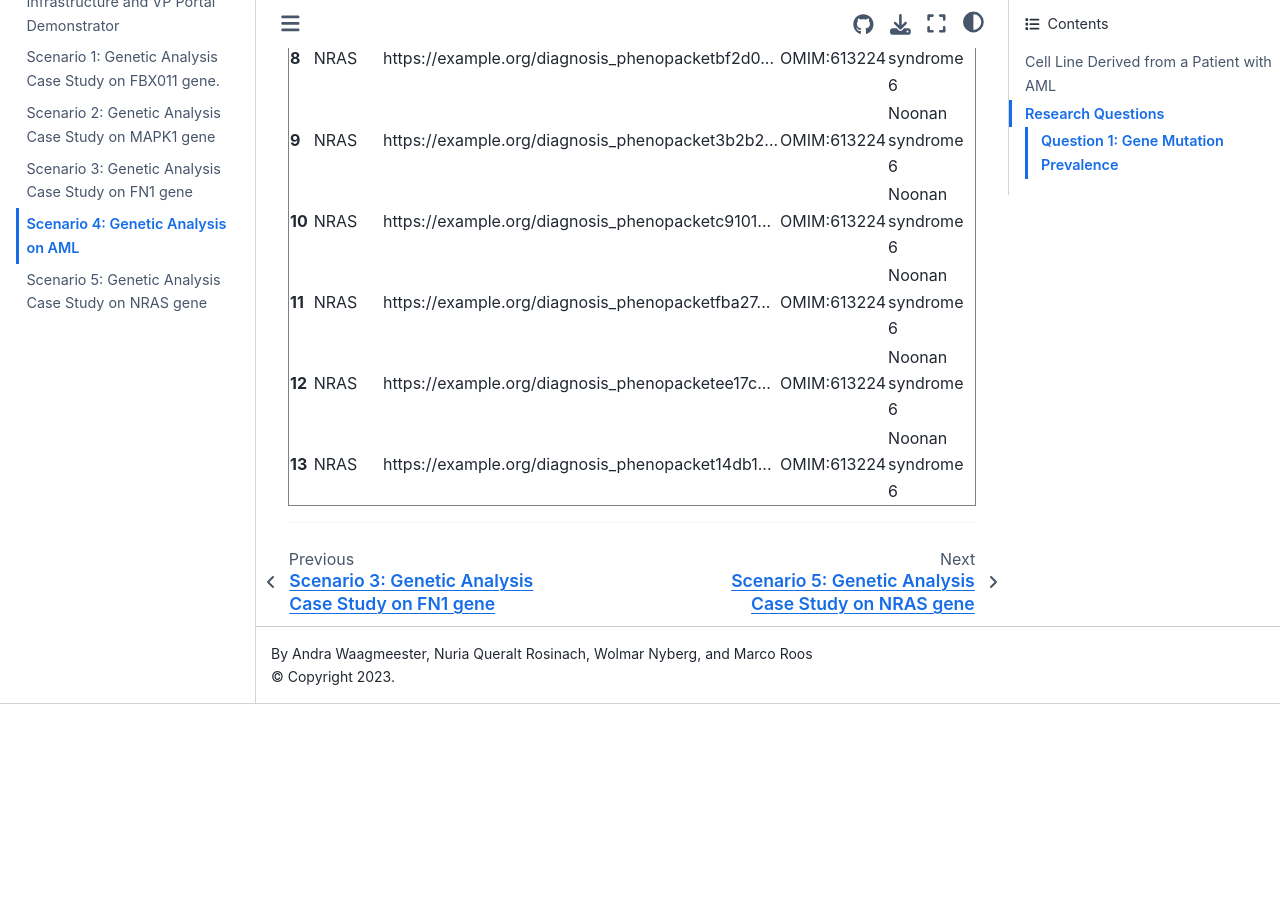
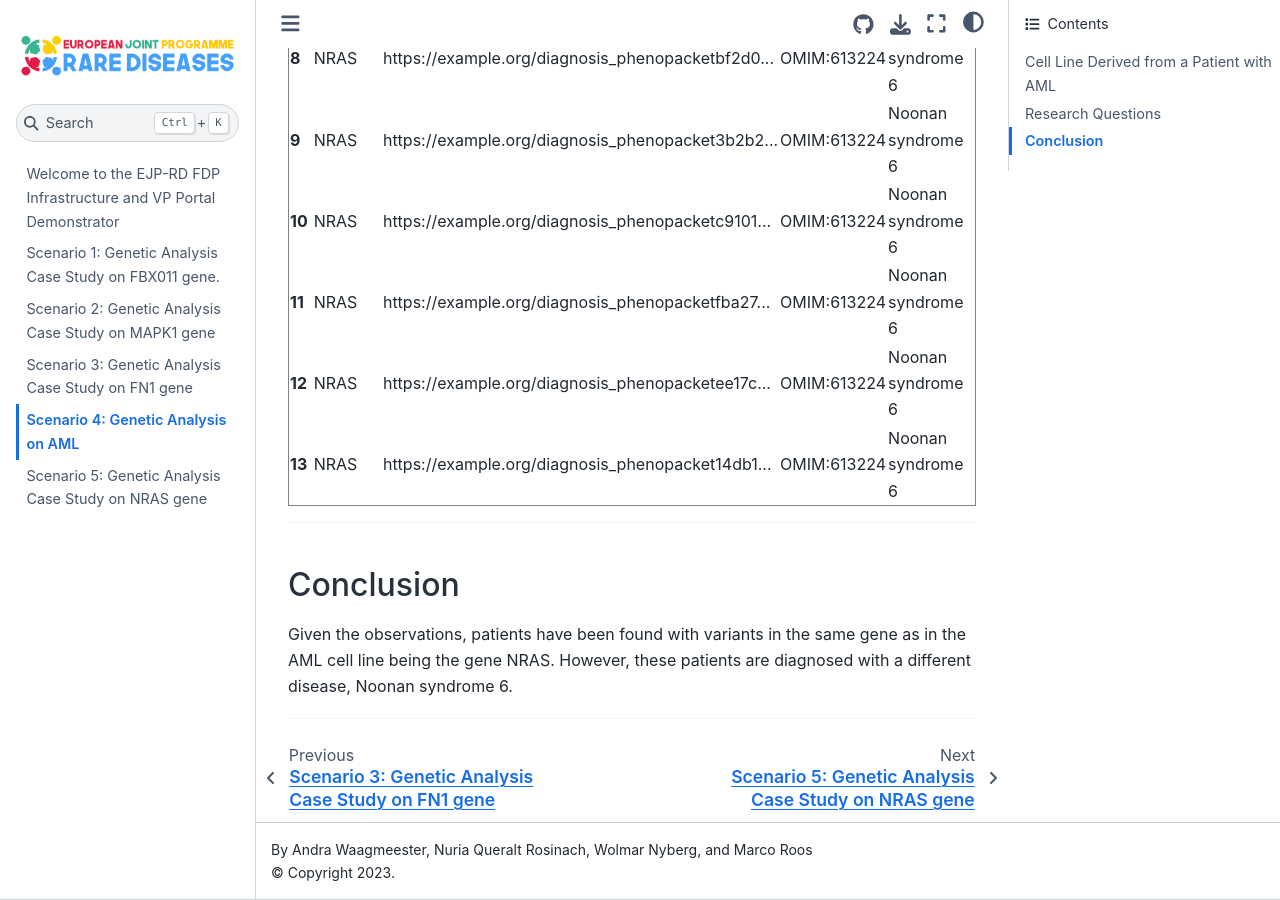
Before and after one commit to ejp-rd-vp/DistributedAnalysisDemonstrator, a Jupyter Book: the page built from scenario4.md, in a window 1280 px wide and 900 px high, scrolled down 1693 px. Built offline with Jupyter Book 1.0.4 settings and Sphinx 7.4.7 and the Sphinx Book theme 1.1.4, drawn with Linux system fonts in a browser that asks for light colours; before the commit the page ends 2397 px from its top, so only the background shows below that; some of the changed text lies outside the part shown.

Commit message:
Update scenario 4 - Changed RQ and added conclusion

````diff
--- a/scenario4.md
+++ b/scenario4.md
@@ -28,6 +28,10 @@
 :doc: hamlet_notebook.ipynb
 ```
 
+---
 
+## Conclusion
+
+Given the observations, patients have been found with variants in the same gene as in the AML cell line being the gene NRAS. However, these patients are diagnosed with a different disease, Noonan syndrome 6.
 
 ---
````
Also changed, not shown: other parts of scenario4.md (+1 -1 lines).
